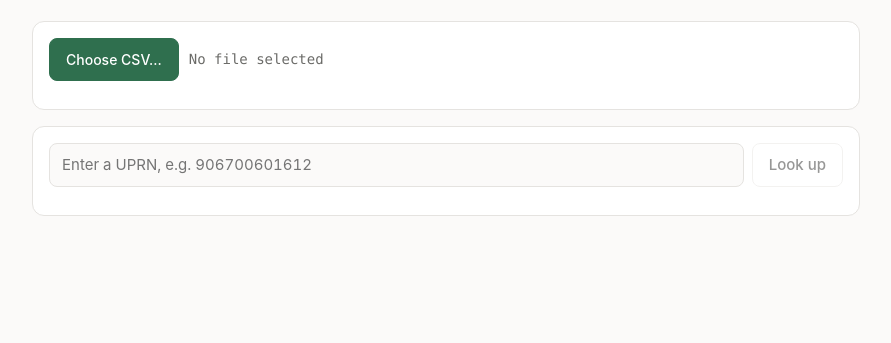
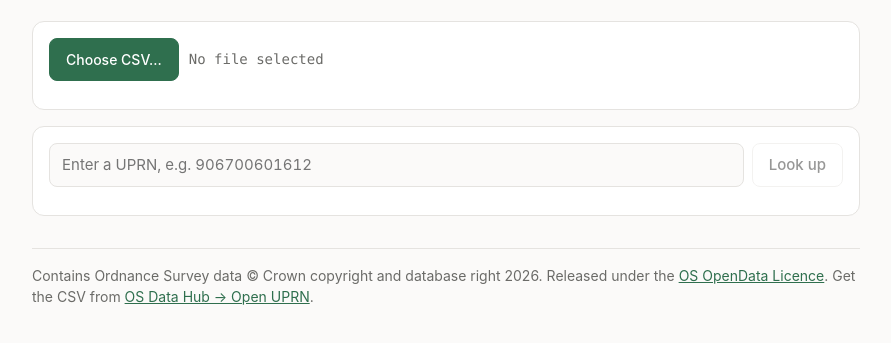
Before and after one commit to aphisak-w-mohara/uprn-lookup, a plain HTML site: page index.html in a window 1280 px wide. Shown: the part 95-438 px from the top of the page, without its empty margins (194-1085 px from the left). Drawn offline with nearby package versions, Linux system fonts and the light colour scheme.

Commit message:
Add required OS OpenData attribution and a README
The OS OpenData licence requires the Crown copyright statement to be
shown wherever the data is used, which the page was missing. Adds it to
the footer along with links to the licence and to the OS Data Hub
download, since visitors have to supply their own copy of the CSV.

The README explains why: at 2.1GB the file is far past Cloudflare Pages'
25MB per-file limit, so the deployed app is bring-your-own-data.

```diff
--- a/index.html
+++ b/index.html
@@ -100,6 +100,12 @@
   <div id="map" class="hide"></div>
   <div id="links" class="links"></div>
   <div id="tests" class="panel" hidden></div>
+
+  <footer class="sub" style="margin-top:32px;border-top:1px solid var(--line);padding-top:16px">
+    Contains Ordnance Survey data &copy; Crown copyright and database right 2026.
+    Released under the <a href="https://www.ordnancesurvey.co.uk/licensing/os-open-data-licence" target="_blank" rel="noopener" style="color:var(--accent)">OS OpenData Licence</a>.
+    Get the CSV from <a href="https://osdatahub.os.uk/downloads/open/OpenUPRN" target="_blank" rel="noopener" style="color:var(--accent)">OS Data Hub &rarr; Open UPRN</a>.
+  </footer>
 </div>
 
 <script src="https://cdnjs.cloudflare.com/ajax/libs/leaflet/1.9.4/leaflet.min.js"></script>
```
Also changed, not shown: 1 other file.
